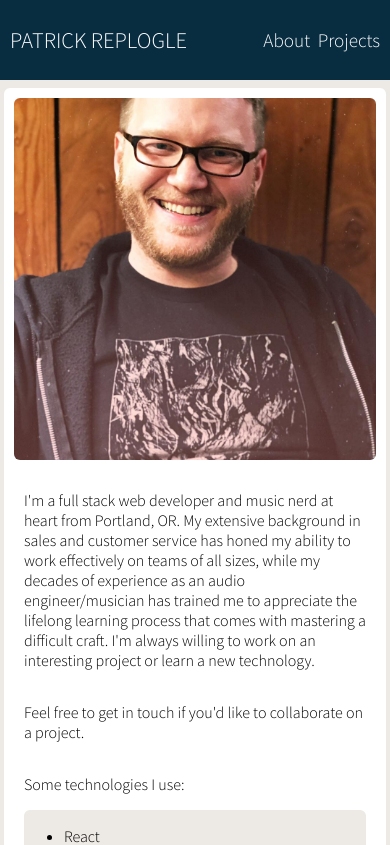
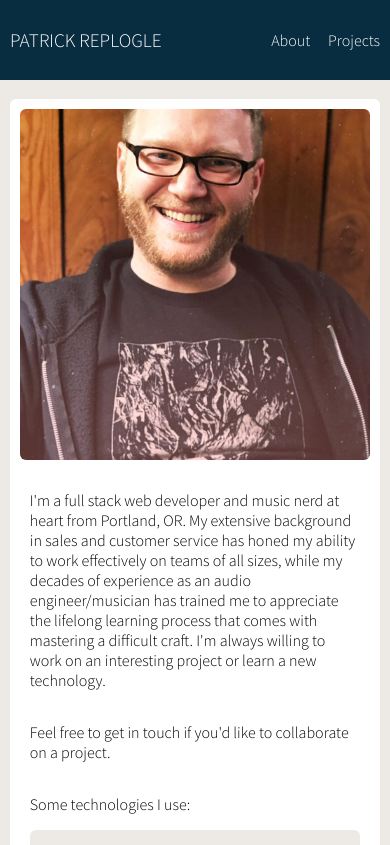
Before and after one commit to patrick-replogle/portfolio-updated, a Next.js app: page / in a window 390 px wide. Shown: the top 845 px of the page. Built offline with nearby package versions, Linux system fonts and the light colour scheme.

Commit message:
adjusting margins for mobile view

```diff
--- a/styles/about.module.scss
+++ b/styles/about.module.scss
@@ -2,9 +2,12 @@
   display: flex;
   justify-content: center;
   margin-top: 1%;
+  @media (max-width: 800px) {
+    margin-top: 4%;
+  }
   .details {
     background-color: white;
-    width: 98%;
+    width: 95%;
     margin: 1%;
     padding: 10px;
     border-radius: 6px;
--- a/styles/header.module.scss
+++ b/styles/header.module.scss
@@ -21,6 +21,9 @@
       @media (max-width: 600px) {
         font-size: 1.4rem;
       }
+      @media (max-width: 400px) {
+        font-size: 1.2rem;
+      }
     }
   }
   .right {
@@ -30,6 +33,9 @@
 
     :first-child {
       margin-right: 5%;
+      @media (max-width: 600px) {
+        margin-right: 12%;
+      }
     }
 
     a {
@@ -39,6 +45,10 @@
       @media (max-width: 600px) {
         font-size: 1.2rem;
       }
+
+      @media (max-width: 400px) {
+        font-size: 1rem;
+      }
     }
   }
 }
--- a/styles/project.module.scss
+++ b/styles/project.module.scss
@@ -4,6 +4,9 @@
   justify-content: center;
   align-items: center;
   margin-top: 1%;
+  @media (max-width: 800px) {
+    margin-top: 4%;
+  }
 
   .project {
     display: flex;
@@ -17,6 +20,7 @@
 
     @media (max-width: 800px) {
       flex-direction: column;
+      margin: 2% 1% 2% 1%;
     }
 
     .left {
@@ -73,7 +77,7 @@
           }
 
           @media (max-width: 800px) {
-            width: 40%;
+            width: 60%;
             margin: 2% 0;
           }
         }
```
Also changed, not shown: 1 other file (tests, documents, lock files or other folders).
